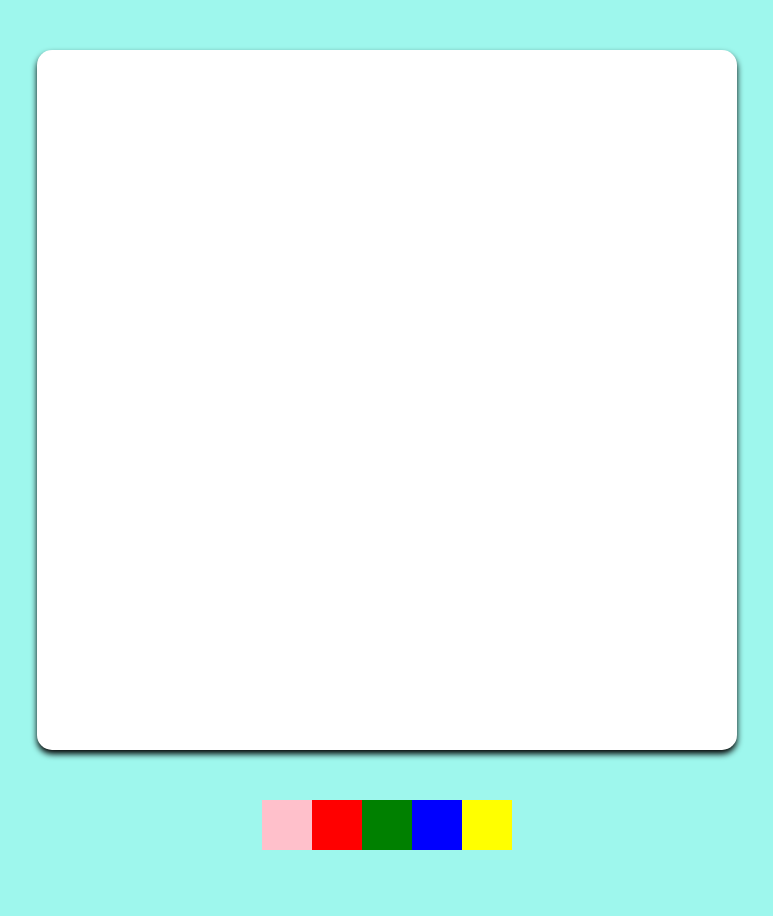
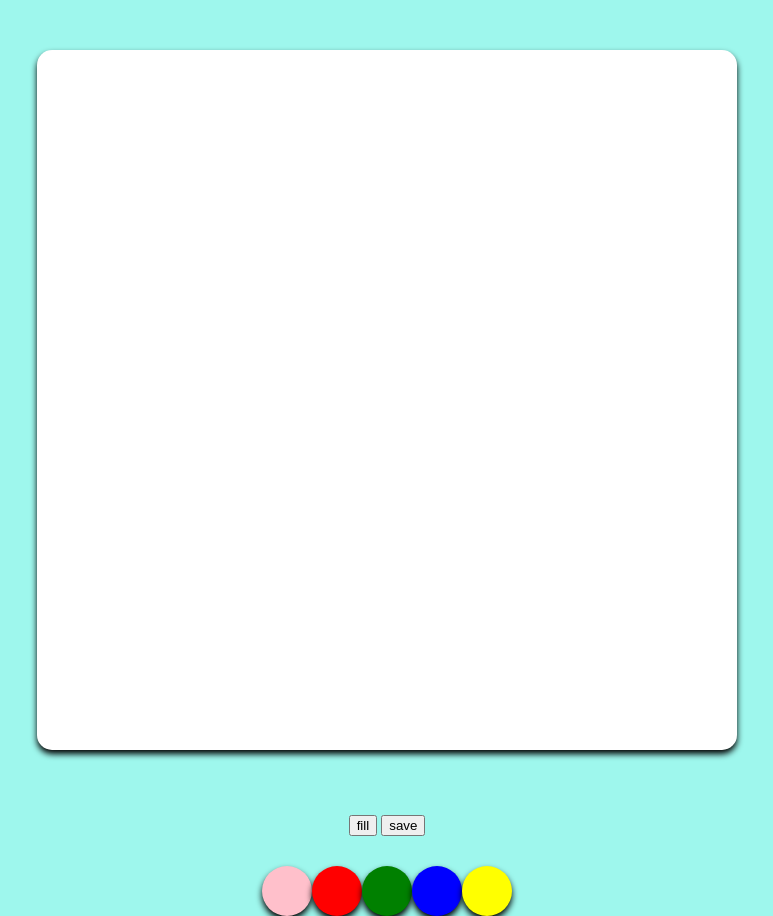
Before and after one commit to SamuelSon-kr/paintjs, a plain HTML site: page index.html in a window 1280 px wide. Shown: the whole page, without its empty margins (253-1026 px from the left). Before the commit the page ends 850 px from the top, so only its background shows below. Drawn offline with Linux system fonts and the light colour scheme.

Commit message:
chapter2

```diff
--- a/index.html
+++ b/index.html
@@ -10,6 +10,10 @@
  <body>
      <canvas id="jsCanvas" class="canvas"></canvas>
      <div class="controls">
+         <div class="controls__btns">
+             <button id="jsMode">fill</button>
+             <button id="jsSave">save</button>
+         </div>
          <div class="controls__colors" id="jsColors">
             <div class="controls__color" style="background-color:pink"></div>
             <div class="controls__color" style="background-color:red"></div>
--- a/style.css
+++ b/style.css
@@ -18,7 +18,14 @@ body{
 }
 
 .controls{
-    margin-top: 50px;
+    margin-top: 65px;
+    display: flex;
+    flex-direction: column;
+    align-items: center;
+}
+
+.controls__btns{
+    margin-bottom: 30px;
 }
 
 .controls .controls__colors {
@@ -27,6 +34,8 @@ body{
 
 .controls__colors .controls__color {
 width:50px;
-height:50px
+height:50px;
+border-radius: 100%;
+box-shadow: 0 4px 6px;
 
 }
```
